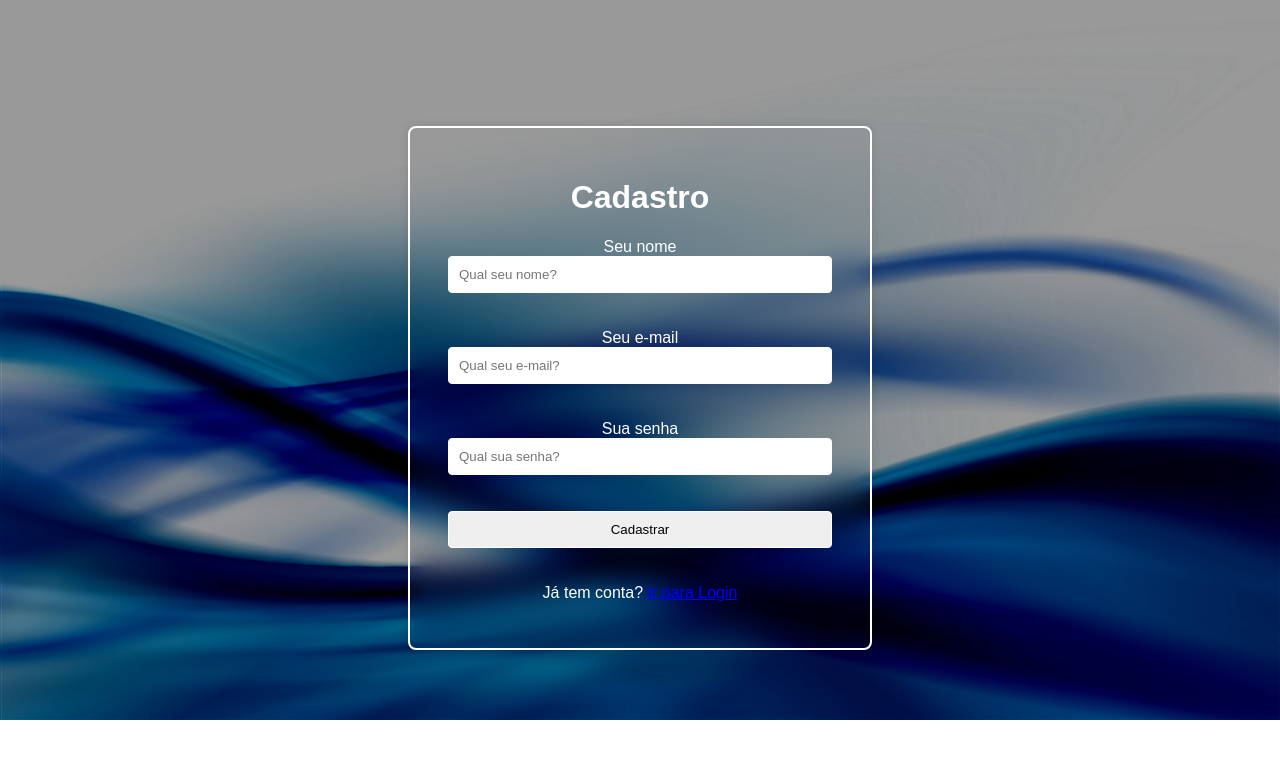
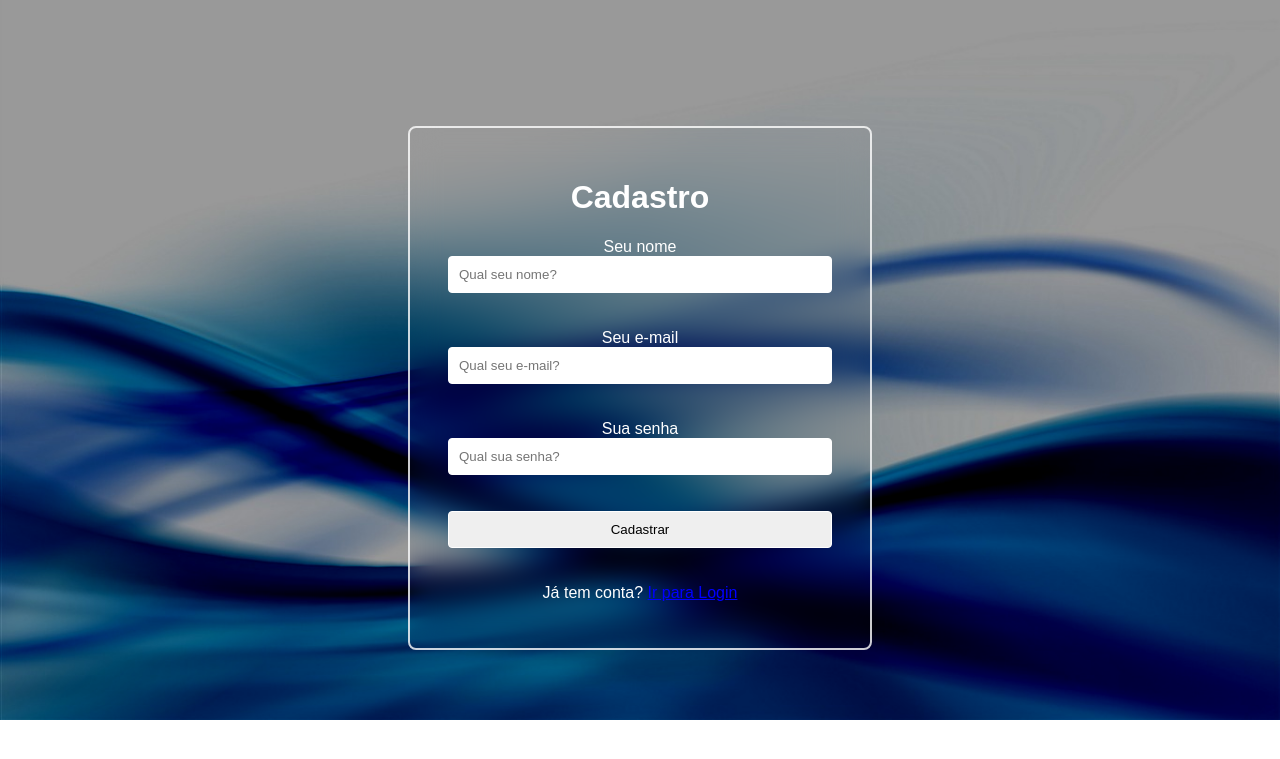
Before and after one commit to millenyleop/final_2023, a PHP site: page /cadastromedico1.php in a window 1280 px wide. Shown: the top 759 px of the page. Run offline with PHP 8.4, Linux system fonts and the light colour scheme.

Commit message:
Update cadastromedico1.php

```diff
--- a/cadastromedico1.php
+++ b/cadastromedico1.php
@@ -4,7 +4,6 @@
 <meta charset="UTF-8">
 <meta name="viewport" content="width=device-width, initial-scale=1.0">
 <title>Cadastro</title>
-
 <style>
 body {
             font-family: Arial, sans-serif;
@@ -25,72 +24,40 @@ body {
             background: transparent;
             border-radius: 8px;
             border: 2px solid rgba(255, 255, 255, 0.8);
-            border-color: white;
-            box-shadow: 0 0 10px rgba(0, 0, 0, 0.1);
             position: center;
             text-align: center;
             backdrop-filter: blur(15px);
-
         }
-
         input {
-
             width: calc(100% - 16px);
-
             padding: 10px;
-
             margin-bottom: 20px;
-
             box-sizing: border-box;
-
             border: 1px solid #ccc;
-
             border-radius: 4px;
             border-color: white;
-
         }
-
         button {
-
             background-color: #1565c0;
-
             color: #fff;
-
             padding: 10px 15px;
-
             border: none;
-
             border-radius: 4px;
-
             cursor: pointer;
-
             transition: background-color 0.3s;
-
         }
-
         button:hover {
-
             background-color: #003c8f;
-
         }
-
         p {
-
             margin-top: 10px;
             color: white;
-
         }
-
         p.error {
-
             color: red;
-
         }
-
         p.success {
-
             color: green;
-
         }
         .button {
             display: inline-block;
@@ -121,17 +88,13 @@ a{
   color: blue;
 }
 
-
-
-
 </style>
-
 </head>
-
 <?php
+//conectar ao banco de dados
 if ($_SERVER["REQUEST_METHOD"] == "POST") {
 $obj_mysqli = new mysqli("127.0.0.1", "phpmyadmin", "aluno", "Medicos");
-
+//verificar conexão
 if ($obj_mysqli->connect_errno) {
 echo "Ocorreu um erro na conexão com o banco de dados.";
 exit;
@@ -169,7 +132,6 @@ header("Location: tela_inicial1.php");
 }
 }
 ?>
-
 <!DOCTYPE html>
 <html lang="en">
 <head>
@@ -184,26 +146,19 @@ header("Location: tela_inicial1.php");
     <br>
     <div class="container" >
         <a class="links" id="paracadastro"></a>
-
         <br>
-
         <div class="content">
-
           <center><div id="cadastro">
             <form action="<?=$_SERVER["PHP_SELF"]?>" method="POST">
-
               <h1>Cadastro</h1>
-
               <p>
                 <label for="nome_cad">Seu nome</label>
                 <input type="text" name="nome" placeholder="Qual seu nome?"><br/>
               </p>
-
               <p>
                 <label for="email_cad">Seu e-mail</label>
                 <input type="email" name="email" placeholder="Qual seu e-mail?"><br/>
               </p>
-
               <p>
                 <label for="senha_cad">Sua senha</label>
                 <input type="password" name="senha" placeholder="Qual sua senha?"><br/>
@@ -215,7 +170,6 @@ header("Location: tela_inicial1.php");
 
                 <input type="submit" value="Cadastrar"/>
               </p>
-
               <p class="link">
                 Já tem conta?
                 <a href="logout.php"> Ir para Login </a>
```
